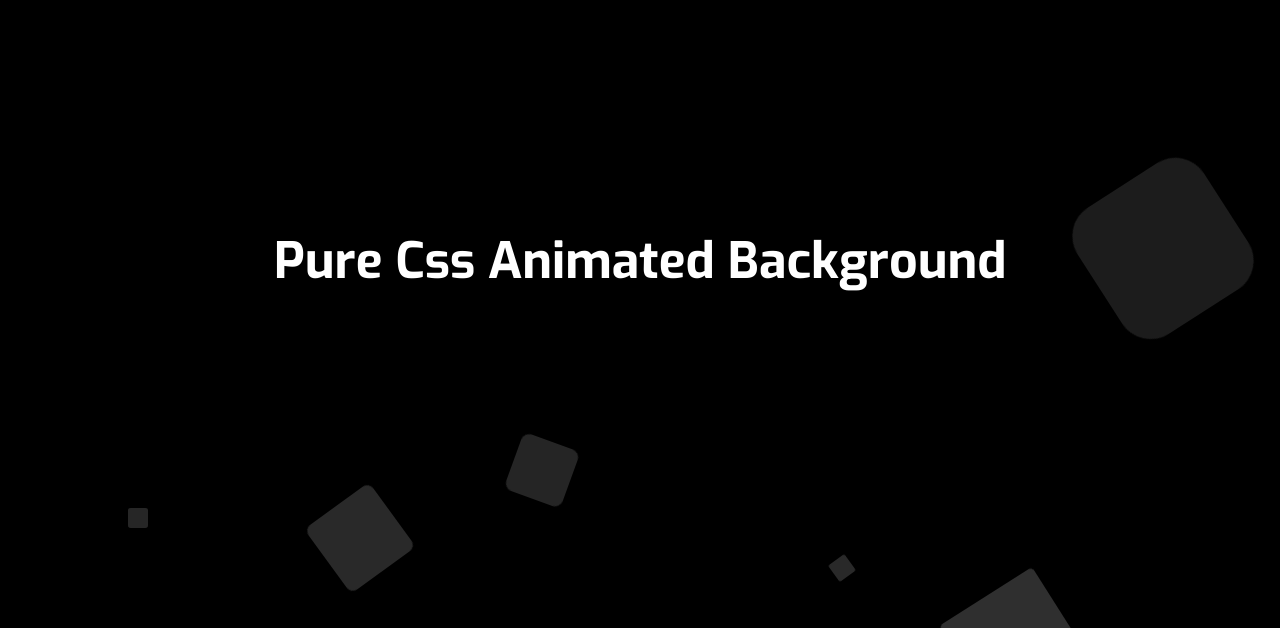
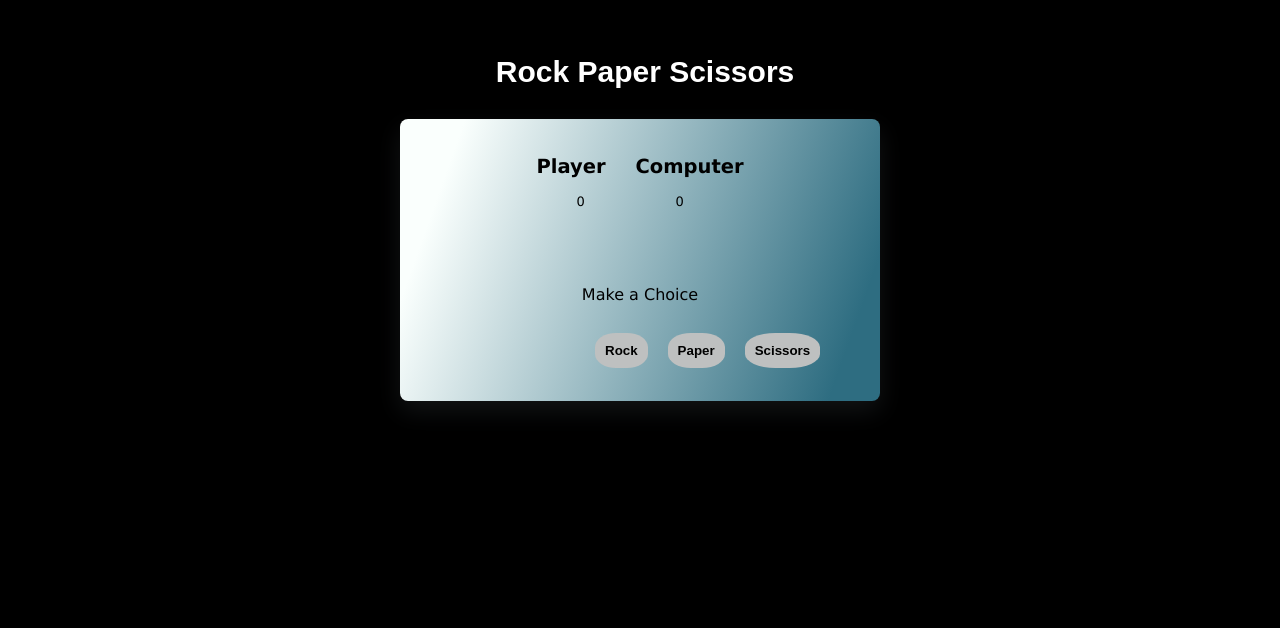
Before and after one commit to Otakuwind/ROCK-N-SIC, a plain HTML site: page index.html in a window 1280 px wide. Shown: the part 172-800 px from the top of the page. Drawn offline with Linux system fonts and the light colour scheme.

Commit message:
files imported

```diff
--- a/index.html
+++ b/index.html
@@ -8,24 +8,43 @@
     <link rel="stylesheet" href="style.css">
 </head>
 <body>
-    <div class="context">
-        <h1>Pure Css Animated Background</h1>
-    </div>
+    <!--------score-------------------------->
+ <section class="game">
+        <!--Title -->
+        <div class="title">Rock Paper Scissors</div>
+          <div class="form">
+          <!-- Score -->
+        <div class="score">
+            <div class="player">
+                <h2>Player</h2>
+                <span id="playerscore">0</span>
+            </div>
+            <div class="computer">
+                <h2>Computer</h2>
+                <span id="computerscore">0</span>
+
+            </div>
+        </div>
 
 
-<div class="area" >
-            <ul class="circles">
-                    <li></li>
-                    <li></li>
-                    <li></li>
-                    <li></li>
-                    <li></li>
-                    <li></li>
-                    <li></li>
-                    <li></li>
-                    <li></li>
-                    <li></li>
-            </ul>
-    </div >
+          <p class="action-message">Make a Choice</p>
+          <!--Options-->
+        <div class="options">
+            <button class="rock" id="rock">Rock</button>
+            <button class="paper" id="paper">Paper</button>
+            <button class="scissors" id="scissors">Scissors</button>
+        </div>
+          </div>
+          <!-- result -->
+        <div class="result"></div>
+
+
+
+
+
+    </section>
+
+
+    <script src="index.js"></script>
 </body>
 </html>
--- a/style.css
+++ b/style.css
@@ -1,149 +1,107 @@
 @import url('https://fonts.googleapis.com/css?family=Exo:400,700');
-
-*{
-    margin: 0px;
-    padding: 0px;
+body{
+    box-sizing: border-box;
+    margin: 0;
+    padding: 0;
+    font-family: Verdana, Tahoma, sans-serif;
+    background-color: black;
 }
 
-body{
-    font-family: 'Exo', sans-serif;
-}
-
-
-.context {
-    width: 100%;
-    position: absolute;
-    top:50vh;
+.title{
+margin-bottom: 30px;
+font-size: 30px;
+font-family: Arial, Helvetica, sans-serif;
+font-weight: bold;
+color: rgb(255, 255, 255);
+margin-left: 10px;
 
 }
 
-.context h1{
-    text-align: center;
-    color: #fff;
-    font-size: 50px;
+.game{
+    display: flex;
+    flex-direction: column;
+    height: 100vh;
+    width: 100vw;
+    justify-content: center;
+    align-items: center;
 }
 
+.form{
 
-.area{
-    background: #000000;
-    background: -webkit-linear-gradient(to left, #8f94fb, #4e54c8);
-    width: 100%;
-    height:100vh;
-
-
+    width: 400px;
+    border-radius: 8px;
+    padding: 20px 40px;
+    box-shadow: 0 10px 25px rgba(92, 99, 105, .2);
+     display: flex;
+   flex-direction: column;
+   justify-content: center;
+    align-items: center;
+    background: linear-gradient(109.6deg, rgb(250, 255, 253) 11.2%, rgb(46, 109, 129) 91.1%);
 }
 
-.circles{
-    position: absolute;
-    top: 0;
-    left: 0;
-    width: 100%;
-    height: 100%;
-    overflow: hidden;
+.score{
+    display: flex;
+    justify-content: space-evenly;
+    font-size: 13px;
+    margin-bottom: 60px;
 }
 
-.circles li{
-    position: absolute;
-    display: block;
-    list-style: none;
-    width: 20px;
-    height: 20px;
-    background: rgba(255, 255, 255, 0.2);
-    animation: animate 25s linear infinite;
-    bottom: -150px;
-
+.computer{
+    margin-left: 30px;
 }
 
-.circles li:nth-child(1){
-    left: 25%;
-    width: 80px;
-    height: 80px;
-    animation-delay: 0s;
-}
-
-
-.circles li:nth-child(2){
-    left: 10%;
-    width: 20px;
-    height: 20px;
-    animation-delay: 2s;
-    animation-duration: 12s;
-}
-
-.circles li:nth-child(3){
-    left: 70%;
-    width: 20px;
-    height: 20px;
-    animation-delay: 4s;
-}
-
-.circles li:nth-child(4){
-    left: 40%;
-    width: 60px;
-    height: 60px;
-    animation-delay: 0s;
-    animation-duration: 18s;
-}
-
-.circles li:nth-child(5){
-    left: 65%;
-    width: 20px;
-    height: 20px;
-    animation-delay: 0s;
-}
-
-.circles li:nth-child(6){
-    left: 75%;
-    width: 110px;
-    height: 110px;
-    animation-delay: 3s;
-}
-
-.circles li:nth-child(7){
-    left: 35%;
-    width: 150px;
-    height: 150px;
-    animation-delay: 7s;
-}
-
-.circles li:nth-child(8){
-    left: 50%;
-    width: 25px;
-    height: 25px;
-    animation-delay: 15s;
-    animation-duration: 45s;
-}
-
-.circles li:nth-child(9){
-    left: 20%;
-    width: 15px;
-    height: 15px;
-    animation-delay: 2s;
-    animation-duration: 35s;
-}
-
-.circles li:nth-child(10){
-    left: 85%;
-    width: 150px;
-    height: 150px;
-    animation-delay: 0s;
-    animation-duration: 11s;
-}
+.options{
+    padding: 0.8rem;
+    width: 100px;
+    outline: none;
+    border: none;
+    cursor: pointer;
+    display: flex;
+    justify-content: space-evenly;
+    }
 
 
 
-@keyframes animate {
-
-    0%{
-        transform: translateY(0) rotate(0deg);
-        opacity: 1;
-        border-radius: 0;
+    .rock{
+        margin-left: 5px;
+        border-radius: 40%;
+        border: none;
+        padding: 10px;
+        background-color: rgb(190, 192, 192);
+        font-weight: bolder;
+    }
+    .rock:hover{
+        cursor: pointer;
+        background: rgb(199, 255, 88);
+    }
+    .paper{
+        margin-left: 20px;
+        border-radius: 40%;
+        border: none;
+        padding: 10px;
+        background-color: rgb(190, 192, 192);
+        font-weight: bolder;
+    }
+.paper:hover{
+        cursor: pointer;
+        background:rgb(199, 255, 88);
     }
 
-    100%{
-        transform: translateY(-1000px) rotate(720deg);
-        opacity: 0;
-        border-radius: 50%;
+    .scissors{
+        margin-left: 20px;
+        border-radius: 40%;
+        border: none;
+        padding: 10px;
+        background-color: rgb(190, 192, 192);
+        font-weight: bolder;
     }
 
+    .scissors:hover{
+        cursor: pointer;
+        background: rgb(199, 255, 88);
+    }
+
+
+span{
+    margin-left: 40px;
 }
```
Also changed, not shown: images/paper.PNG (added), images/rock.PNG (added), images/scissors.PNG (added).
